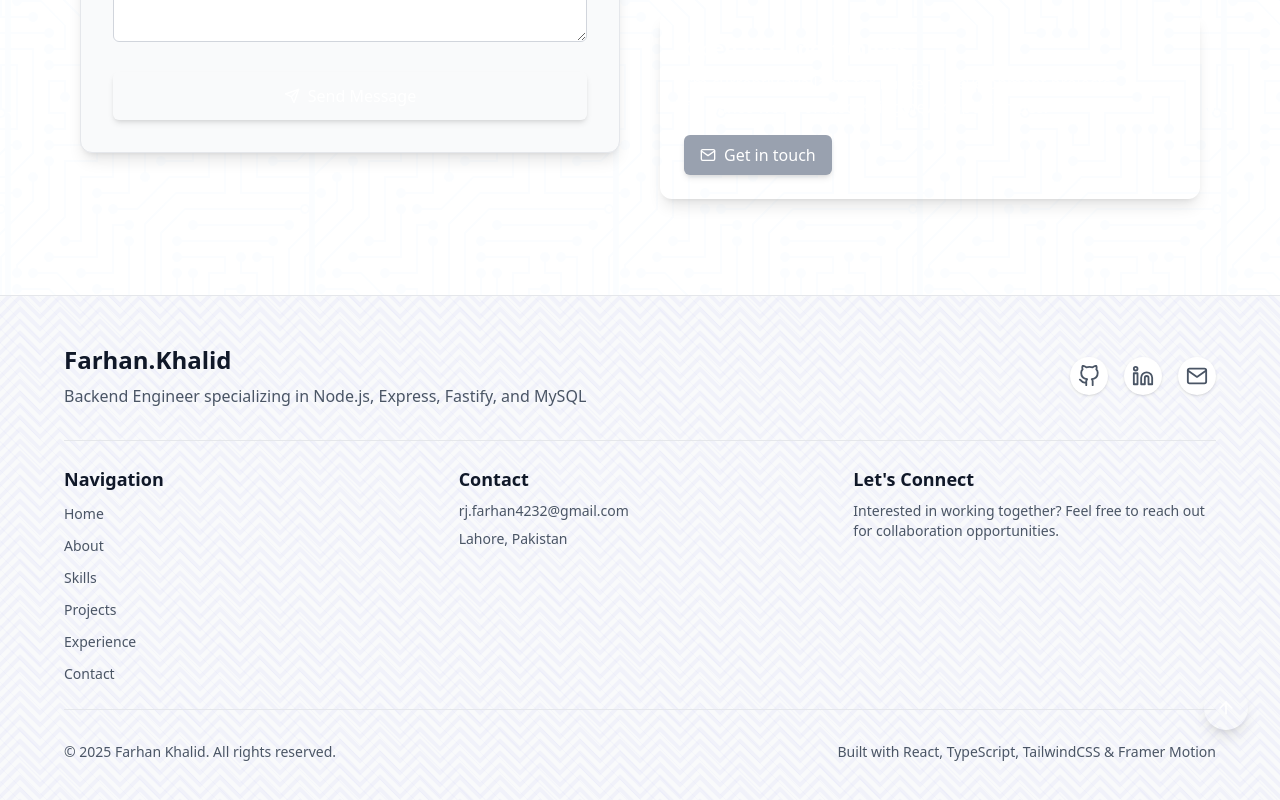
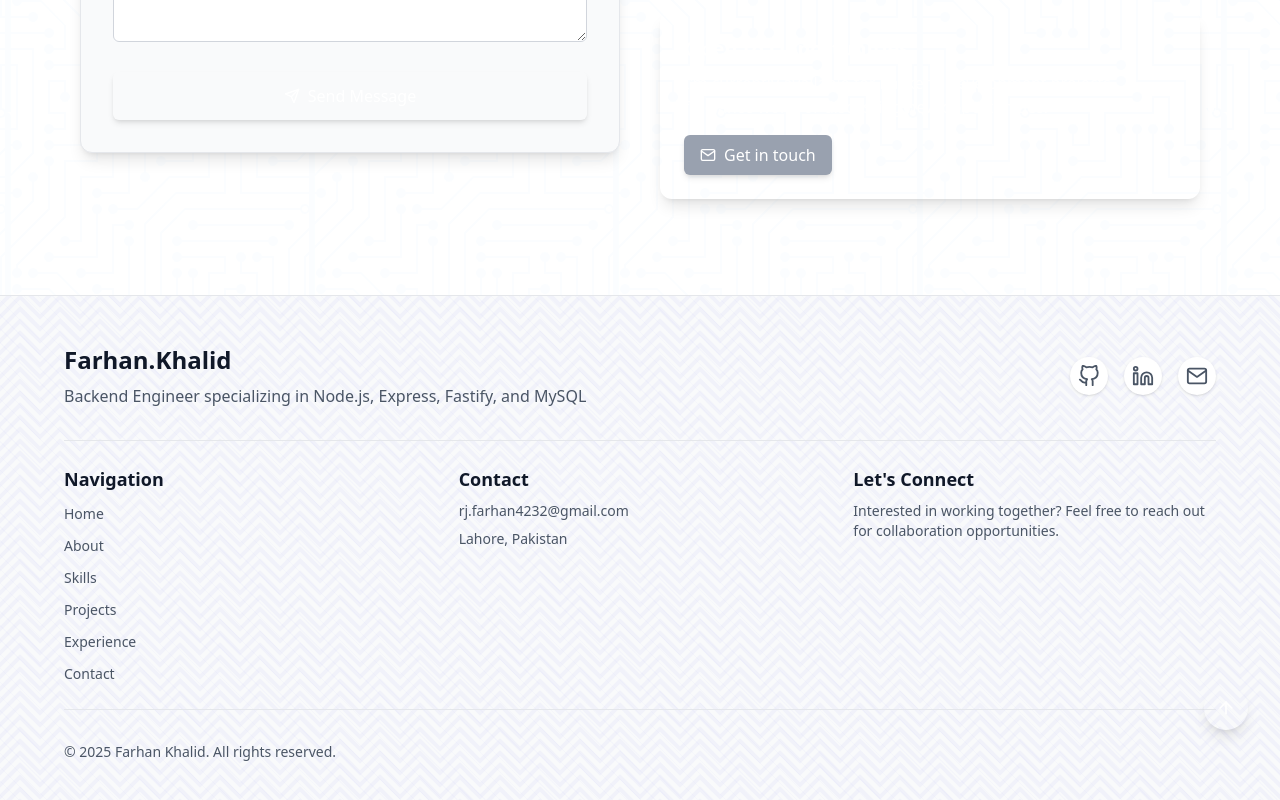
Before and after one commit to farhankhalidkayani/Portfolio, a React (Vite) app: page / in a window 1280 px wide. Shown: the part 9040-9840 px from the top of the page. Built offline with nearby package versions, Linux system fonts and the light colour scheme.

Commit message:
bug fixes

```diff
--- a/src/components/layout/Footer.tsx
+++ b/src/components/layout/Footer.tsx
@@ -133,15 +133,6 @@ const Footer: React.FC = () => {
           >
             &copy; {currentYear} Farhan Khalid. All rights reserved.
           </motion.p>
-
-          <motion.p
-            className="text-gray-600 dark:text-gray-400 text-sm mt-2 md:mt-0 flex items-center"
-            initial={{ opacity: 0 }}
-            animate={{ opacity: 1 }}
-            transition={{ delay: 0.9 }}
-          >
-            Built with React, TypeScript, TailwindCSS & Framer Motion
-          </motion.p>
         </div>
 
         {/* Back to top button */}
```
